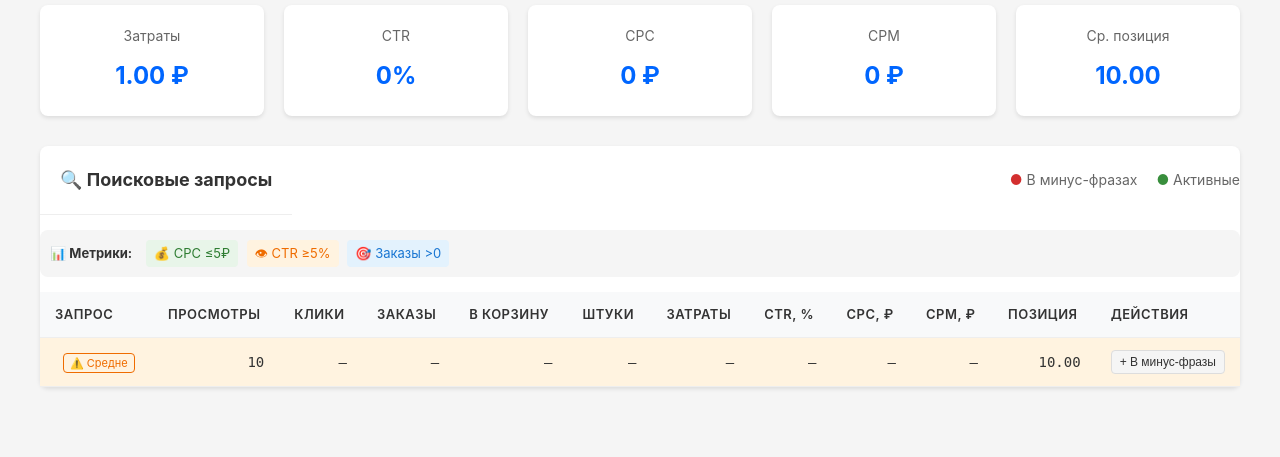
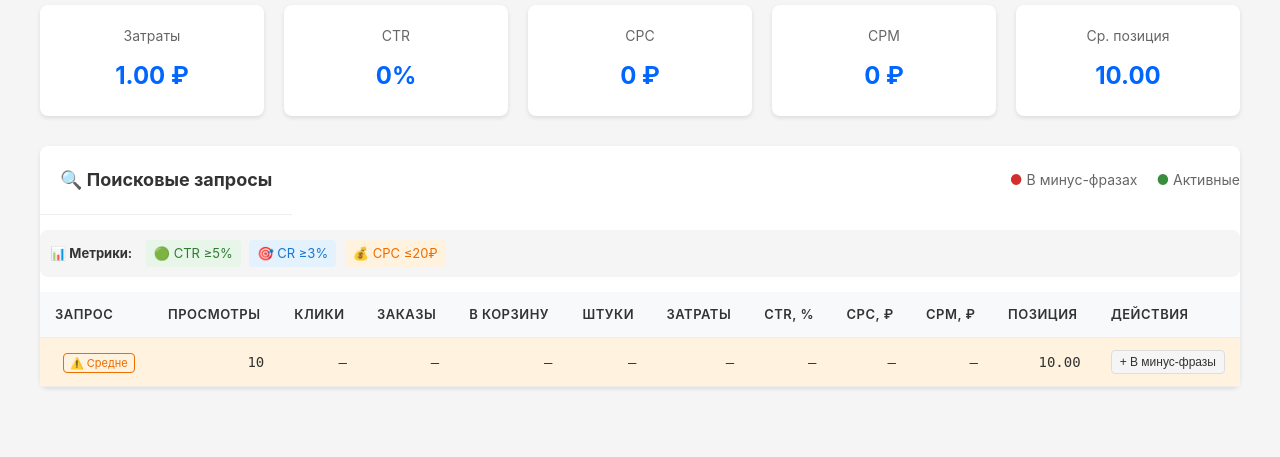
Before and after one commit to grackhack/FastAPiPromotion, a Python web app: template wb_promotion_app/templates/stats-campaign.html in a window 1280 px wide. Shown: the part 493-950 px from the top of the page. Run offline with Jinja, Linux system fonts and the light colour scheme; the template is opened without the code that fills it: most values are stand-ins (such as "Sample title", 1, 10 or a date in 2020).

Commit message:
feat: первый этап метрик (CTR ≥5%, CR ≥3%, CPC ≤20₽)

```diff
--- a/wb_promotion_app/templates/stats-campaign.html
+++ b/wb_promotion_app/templates/stats-campaign.html
@@ -248,9 +248,9 @@
                 </div>
                 <div style="margin-bottom: 15px; padding: 10px; background: #f5f5f5; border-radius: 8px; font-size: 13px;">
                     <strong>📊 Метрики:</strong>
-                    <span style="display: inline-block; margin-left: 10px; padding: 3px 8px; background: #e8f5e9; color: #2e7d32; border-radius: 4px;">💰 CPC ≤5₽</span>
-                    <span style="display: inline-block; margin-left: 5px; padding: 3px 8px; background: #fff3e0; color: #ef6c00; border-radius: 4px;">👁 CTR ≥5%</span>
-                    <span style="display: inline-block; margin-left: 5px; padding: 3px 8px; background: #e3f2fd; color: #1976d2; border-radius: 4px;">🎯 Заказы >0</span>
+                    <span style="display: inline-block; margin-left: 10px; padding: 3px 8px; background: #e8f5e9; color: #2e7d32; border-radius: 4px;">🟢 CTR ≥5%</span>
+                    <span style="display: inline-block; margin-left: 5px; padding: 3px 8px; background: #e3f2fd; color: #1976d2; border-radius: 4px;">🎯 CR ≥3%</span>
+                    <span style="display: inline-block; margin-left: 5px; padding: 3px 8px; background: #fff3e0; color: #ef6c00; border-radius: 4px;">💰 CPC ≤20₽</span>
                 </div>
                 <table class="stats-table">
                     <thead>
@@ -276,14 +276,7 @@
                         {# Расчёт метрик #}
                         {% set ctr_val = item.ctr if item.ctr else 0 %}
                         {% set cpc_val = item.cpc if item.cpc else 0 %}
-                        {% set has_orders = item.orders and item.orders > 0 %}
-
-                        {# Оценка CPC #}
-                        {% if cpc_val <= 5 %}
-                            {% set cpc_good = true %}
-                        {% else %}
-                            {% set cpc_good = false %}
-                        {% endif %}
+                        {% set cr_val = (item.orders / item.clicks * 100) if (item.clicks and item.clicks > 0 and item.orders and item.orders > 0) else 0 %}
 
                         {# Оценка CTR #}
                         {% if ctr_val >= 5 %}
@@ -292,13 +285,27 @@
                             {% set ctr_good = false %}
                         {% endif %}
 
+                        {# Оценка CR #}
+                        {% if cr_val >= 3 %}
+                            {% set cr_good = true %}
+                        {% else %}
+                            {% set cr_good = false %}
+                        {% endif %}
+
+                        {# Оценка CPC #}
+                        {% if cpc_val <= 20 %}
+                            {% set cpc_good = true %}
+                        {% else %}
+                            {% set cpc_good = false %}
+                        {% endif %}
+
                         {# Комплексная оценка #}
                         {% set good_count = 0 %}
+                        {% if ctr_good %}{% set good_count = good_count + 1 %}{% endif %}
+                        {% if cr_good %}{% set good_count = good_count + 1 %}{% endif %}
                         {% if cpc_good %}{% set good_count = good_count + 1 %}{% endif %}
-                        {% if ctr_good %}{% set good_count = good_count + 1 %}{% endif %}
-                        {% if has_orders %}{% set good_count = good_count + 1 %}{% endif %}
 
-                        {# Определение цвета #}
+                        {# Определение цвета и метки #}
                         {% if good_count >= 3 %}
                             {% set eff_color = '#e8f5e9' %}
                             {% set eff_label = '✅ Отлично' %}
@@ -325,7 +332,9 @@
                                 {% if is_minus %}
                                 <span style="color: #d32f2f; font-size: 12px; margin-left: 5px;">🚫 В минусах</span>
                                 {% endif %}
-                                <span style="font-size: 11px; color: {{ eff_text }}; margin-left: 8px; padding: 2px 6px; background: {{ eff_color }}; border-radius: 4px; border: 1px solid {{ eff_text }};">{{ eff_label }}</span>
+                                <span style="font-size: 11px; color: {{ eff_text }}; margin-left: 8px; padding: 2px 6px; background: {{ eff_color }}; border-radius: 4px; border: 1px solid {{ eff_text }};" title="CTR: {{ '✓' if ctr_good else '✗' }}, CR: {{ '✓' if cr_good else '✗' }}, CPC: {{ '✓' if cpc_good else '✗' }}">
+                                    {{ eff_label }}
+                                </span>
                             </td>
                             <td class="number">{{ "{:,}".format(item.views) if item.views else '—' }}</td>
                             <td class="number">{{ "{:,}".format(item.clicks) if item.clicks else '—' }}</td>
```
